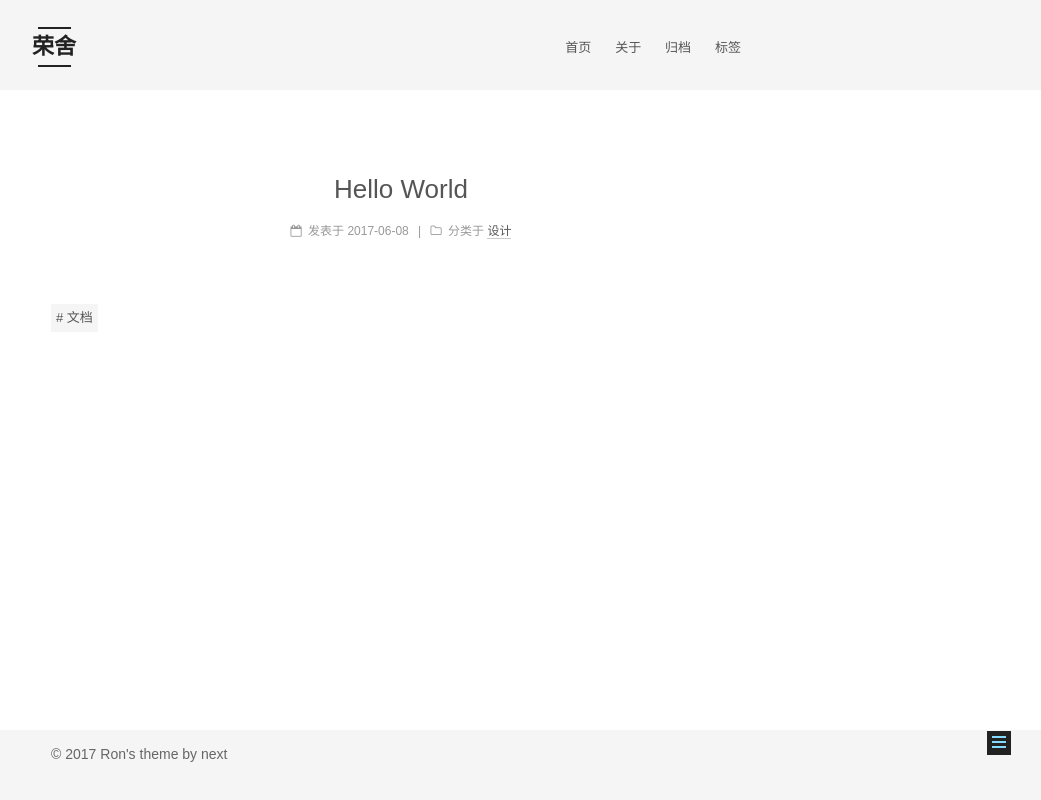
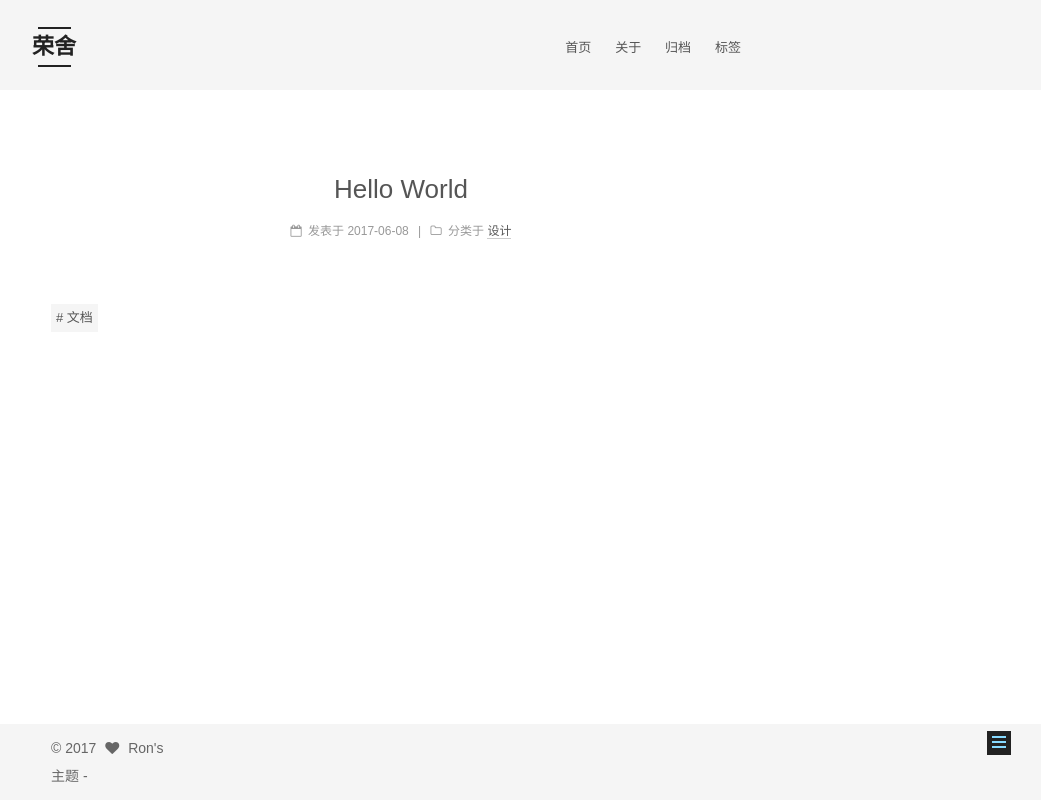
Before and after one commit to ronrondesign/ronrondesign.github.io, a plain HTML site: page 2017/06/08/title: Hello World/index.html in a window 1280 px wide. Shown: the whole page, without its empty margins (239-1280 px from the left). Drawn offline with Linux system fonts and the light colour scheme; a web font is replaced by a local one.

Commit message:
Site updated: 2017-06-09 00:02:06

```diff
--- a/2017/06/08/title: Hello World/index.html
+++ b/2017/06/08/title: Hello World/index.html
@@ -539,9 +539,14 @@
 
   &copy;
   <span itemprop="copyrightYear">2017</span>
-  <span class="author" itemprop="copyrightHolder">Ron's  theme by next</span>
+  <span class="with-love">
+    <i class="fa fa-heart"></i>
+  </span>
+  <span class="author" itemprop="copyrightHolder">Ron's</span>
 </div>
-
+<div class="theme-info">
+主题 -
+</div>
 
 
 
--- a/css/main.css
+++ b/css/main.css
@@ -1677,7 +1677,7 @@ pre .javascript .function {
   width: 4px;
   height: 4px;
   border-radius: 50%;
-  background: #f0f5db;
+  background: #b3743b;
 }
 .links-of-blogroll {
   font-size: 13px;
```
Also changed, not shown: about/index.html (+7 -2 lines), archives/2017/06/index.html (+7 -2 lines), archives/2017/index.html (+7 -2 lines), archives/index.html (+7 -2 lines), categories/index.html (+7 -2 lines), categories/设计/index.html (+7 -2 lines), index.html (+7 -2 lines), tags/index.html (+7 -2 lines), tags/文档/index.html (+7 -2 lines).
